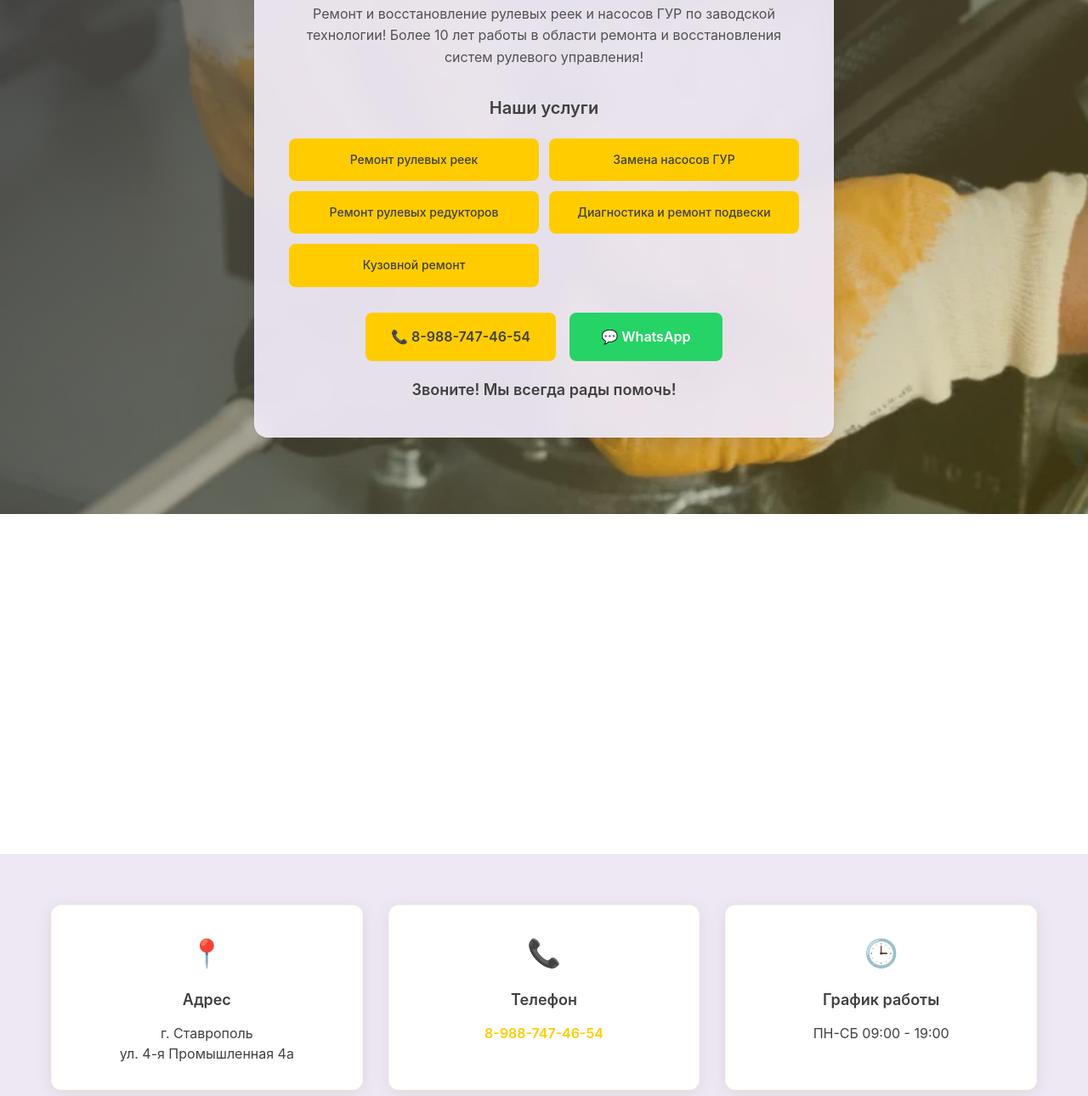
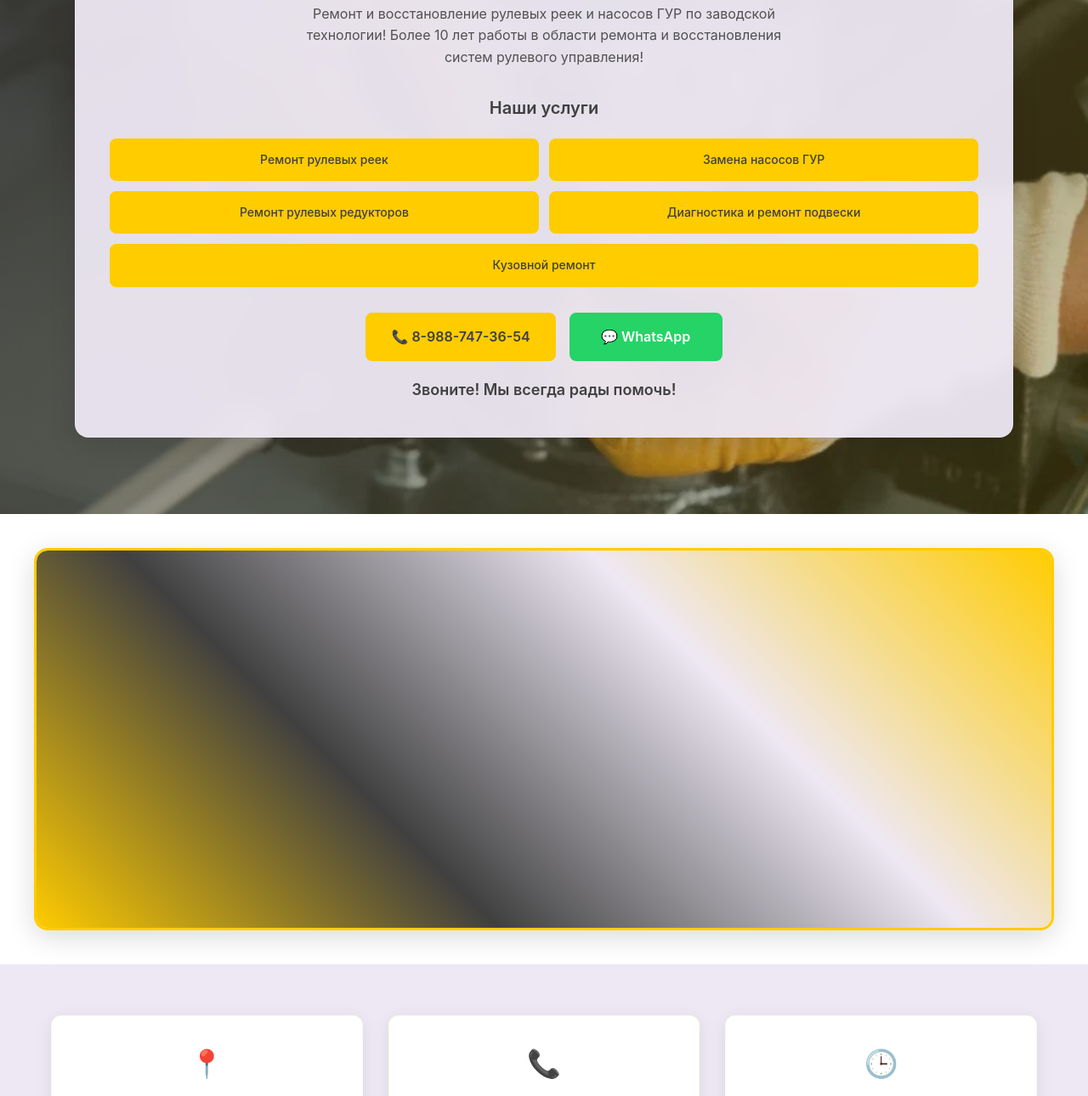
Before and after one commit to litvinenko88/car_repair, a plain HTML site: page index.html in a window 1280 px wide. Shown: the part 195-1485 px from the top of the page at 85% size. Drawn offline with Linux system fonts and the light colour scheme.

Commit message:
Сайт готов

```diff
--- a/index.html
+++ b/index.html
@@ -10,7 +10,7 @@
     <section class="hero">
         <div class="container">
             <div class="hero-content">
-                <h1>Ремонт рулевых реек и ГУР</h1>
+                <h1>Ремонт рулевых реек и насосов ГУР в Ставрополе</h1>
                 <p class="subtitle">Ремонт и восстановление рулевых реек и насосов ГУР по заводской технологии! Более 10 лет работы в области ремонта и восстановления систем рулевого управления!</p>
 
                 <div class="services">
@@ -25,8 +25,8 @@
                 </div>
 
                 <div class="cta-buttons">
-                    <a href="tel:+79887474654" class="btn btn-primary">📞 8-988-747-46-54</a>
-                    <a href="https://wa.me/79887474654" class="btn btn-whatsapp">💬 WhatsApp</a>
+                    <a href="tel:+79887473654" class="btn btn-primary">📞 8-988-747-36-54</a>
+                    <a href="https://wa.me/79887473654" class="btn btn-whatsapp">💬 WhatsApp</a>
                 </div>
 
                 <p class="call-text">Звоните! Мы всегда рады помочь!</p>
@@ -35,7 +35,9 @@
     </section>
 
     <section class="map-section">
-        <div id="map"></div>
+        <div class="map-container">
+            <div id="map"></div>
+        </div>
     </section>
 
     <section class="contacts">
@@ -49,7 +51,7 @@
                 <div class="contact-card">
                     <div class="icon">📞</div>
                     <h3>Телефон</h3>
-                    <p><a href="tel:+79887474654">8-988-747-46-54</a></p>
+                    <p><a href="tel:+79887473654">8-988-747-36-54</a></p>
                 </div>
                 <div class="contact-card">
                     <div class="icon">🕒</div>
@@ -60,7 +62,7 @@
         </div>
     </section>
 
-    <script src="https://api-maps.yandex.ru/2.1/?apikey=c5bfbaa0-c71b-4913-a5e1-8e22a733a686&lang=ru_RU"></script>
+    <script src="https://api-maps.yandex.ru/2.1/?apikey=fd1f0038-e343-4075-aed2-90a09c2a65bd&lang=ru_RU" type="text/javascript"></script>
     <script src="script.js"></script>
 </body>
 </html>
--- a/script.js
+++ b/script.js
@@ -1,25 +1,24 @@
 ymaps.ready(function () {
     var myMap = new ymaps.Map('map', {
-        center: [45.0448, 41.9691],
+        center: [45.061643, 41.913127],
         zoom: 15,
         controls: ['zoomControl', 'fullscreenControl']
     });
 
-    ymaps.geocode('Ставрополь, 4-я Промышленная улица, 4а').then(function (res) {
-        var firstGeoObject = res.geoObjects.get(0);
-        var coords = firstGeoObject.geometry.getCoordinates();
+    var coords = [45.061643, 41.913127];
 
         var myPlacemark = new ymaps.Placemark(coords, {
-            balloonContent: '<div style="padding: 10px; font-family: Arial, sans-serif;"><strong style="color: #404040;">СТО - Ремонт рулевых реек</strong><br><br>📍 г. Ставрополь, ул. 4-я Промышленная 4а<br>📞 <a href="tel:+79887474654" style="color: #ffcc00; text-decoration: none;">8-988-747-46-54</a><br>🕒 ПН-СБ 09:00 - 19:00</div>'
+            balloonContent: '<div style="padding: 15px; font-family: -apple-system, BlinkMacSystemFont, Segoe UI, Roboto, sans-serif; max-width: 300px;"><div style="background: #ffcc00; padding: 10px; border-radius: 8px; margin-bottom: 10px; text-align: center;"><strong style="color: #404040; font-size: 16px;">СТО - Ремонт рулевых реек</strong></div><div style="color: #404040; line-height: 1.5;"><div style="margin: 8px 0; display: flex; align-items: center;"><span style="margin-right: 8px;">📍</span><span>г. Ставрополь, ул. 4-я Промышленная 4а</span></div><div style="margin: 8px 0; display: flex; align-items: center;"><span style="margin-right: 8px;">📞</span><a href="tel:+79887473654" style="color: #404040; text-decoration: none; font-weight: 600;">8-988-747-36-54</a></div><div style="margin: 8px 0; display: flex; align-items: center;"><span style="margin-right: 8px;">🕒</span><span>ПН-СБ 09:00 - 19:00</span></div></div></div>',
+            hintContent: 'СТО - Ремонт рулевых реек и насосов ГУР'
         }, {
-            preset: 'islands#yellowDotIcon'
+            preset: 'islands#redAutoIcon',
+            iconColor: '#ffcc00'
         });
 
         myMap.geoObjects.add(myPlacemark);
         myMap.setCenter(coords, 16);
-    });
+        myPlacemark.balloon.open();
 
-    // Плавная анимация при загрузке
     const observerOptions = {
         threshold: 0.1,
         rootMargin: '0px 0px -50px 0px'
--- a/style.css
+++ b/style.css
@@ -35,13 +35,13 @@ body {
     left: 0;
     right: 0;
     bottom: 0;
-    background: linear-gradient(-45deg,
-        rgba(255, 204, 0, 0.1),
-        rgba(238, 232, 244, 0.1),
-        rgba(64, 64, 64, 0.1),
+    background: linear-gradient(45deg,
+        rgba(255, 204, 0, 0.2),
+        rgba(238, 232, 244, 0.3),
+        rgba(64, 64, 64, 0.2),
         rgba(255, 204, 0, 0.1));
     background-size: 400% 400%;
-    animation: gradientMove 15s ease infinite;
+    animation: gradientMove 12s ease infinite;
 }
 
 @keyframes gradientMove {
@@ -93,9 +93,13 @@ h1 {
 
 .services-grid {
     display: grid;
-    grid-template-columns: repeat(auto-fit, minmax(200px, 1fr));
+    grid-template-columns: repeat(2, 1fr);
     gap: 12px;
     margin-bottom: 30px;
+}
+
+.service-item:last-child {
+    grid-column: 1 / -1;
 }
 
 .service-item {
@@ -172,13 +176,39 @@ h1 {
 }
 
 .map-section {
-    height: 400px;
+    height: 450px;
     position: relative;
+    margin: 40px 0;
+    padding: 0 20px;
+}
+
+.map-container {
+    max-width: 1200px;
+    margin: 0 auto;
+    border-radius: 16px;
+    overflow: hidden;
+    box-shadow: 0 8px 32px rgba(0, 0, 0, 0.15);
+    border: 3px solid #ffcc00;
+    position: relative;
+    height: 100%;
+}
+
+.map-container::before {
+    content: '';
+    position: absolute;
+    top: -3px;
+    left: -3px;
+    right: -3px;
+    bottom: -3px;
+    background: linear-gradient(45deg, #ffcc00, #404040, #eee8f4, #ffcc00);
+    border-radius: 16px;
+    z-index: -1;
 }
 
 #map {
     width: 100%;
     height: 100%;
+    border-radius: 13px;
 }
 
 .contacts {
@@ -246,6 +276,10 @@ h1 {
         grid-template-columns: 1fr;
     }
 
+    .service-item:last-child {
+        grid-column: 1;
+    }
+
     .cta-buttons {
         flex-direction: column;
         align-items: center;
@@ -267,4 +301,10 @@ h1 {
     .contact-card {
         padding: 24px;
     }
+
+    .map-section {
+        height: 350px;
+        margin: 20px 0;
+        padding: 0 10px;
+    }
 }
```
